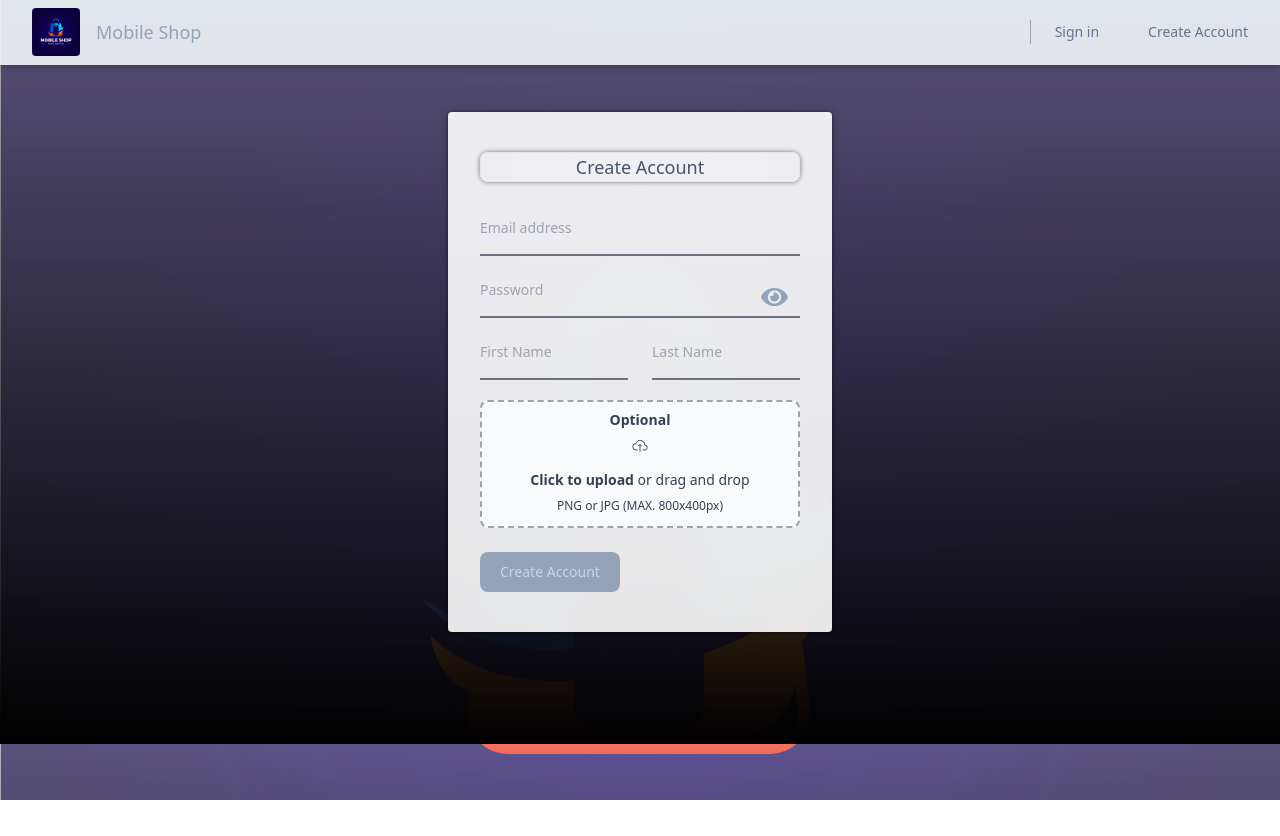
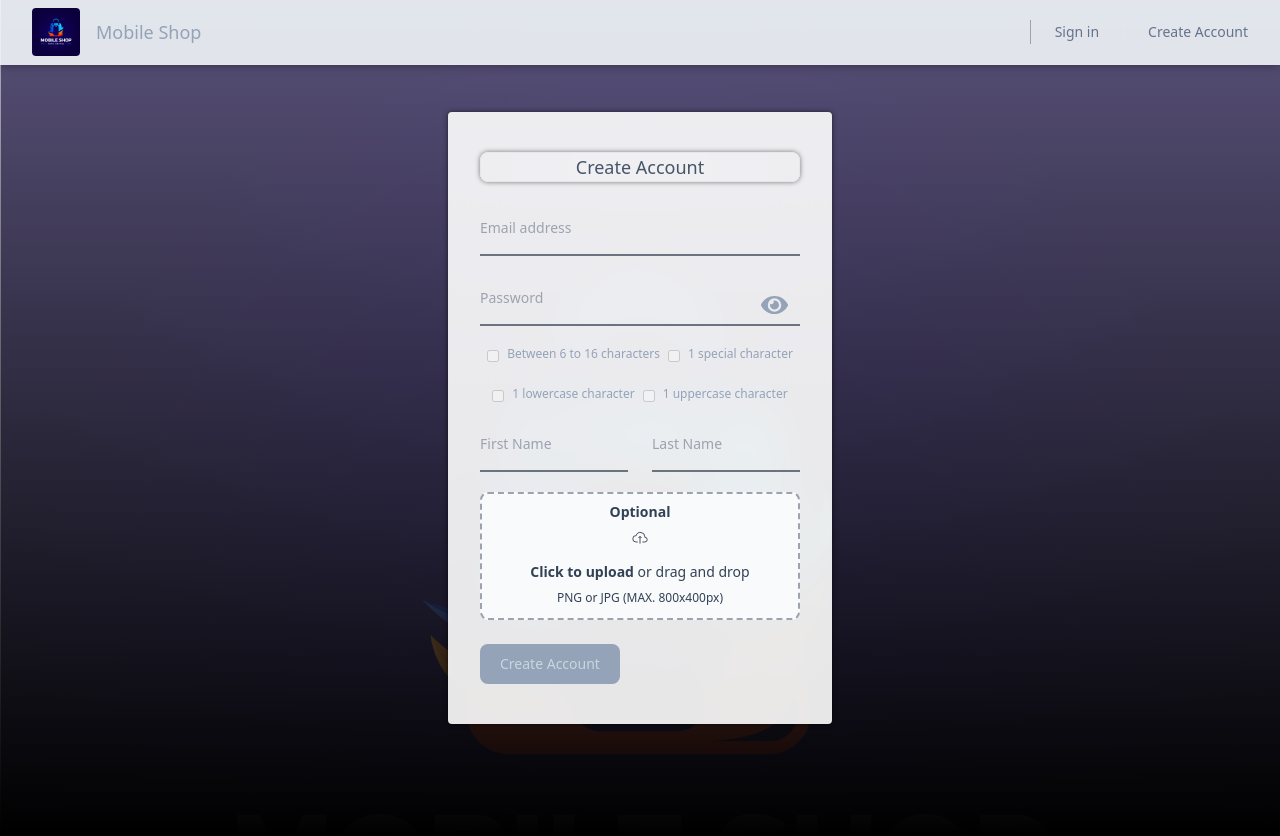
Before and after one commit to RaiderAlf/e-commerceFakeApi, a React (Vite) app: page /create in a window 1280 px wide. Before the commit the page ends 800 px from the top, so only its background shows below. Built offline with nearby package versions, Linux system fonts and the light colour scheme; no server answers.

Commit message:
Add form validator

```diff
--- a/package.json
+++ b/package.json
@@ -4,7 +4,7 @@
   "version": "0.0.0",
   "type": "module",
   "scripts": {
-    "dev": "vite",
+    "dev": "vite --host",
     "build": "vite build",
     "lint": "eslint . --ext js,jsx --report-unused-disable-directives --max-warnings 0",
     "preview": "vite preview"
@@ -21,7 +21,8 @@
     "react-redux": "^8.1.3",
     "react-router-dom": "^6.19.0",
     "redux": "^4.2.1",
-    "redux-thunk": "^2.4.2"
+    "redux-thunk": "^2.4.2",
+    "validate": "^5.2.0"
   },
   "devDependencies": {
     "@types/react": "^18.2.15",
--- a/src/components/createAccount.jsx
+++ b/src/components/createAccount.jsx
@@ -103,6 +103,26 @@ const CreateAccount = () => {
             ...inputForm,
             [e.target.name]: e.target.value
         })
+    }
+
+    const regexMinMaxCharacters = (pass) => {
+        let re = /^.{6,16}$/
+        return re.test(String(pass));
+    }
+
+    const regexSpecialChar = (pass) => {
+        let re = /(?=.*[.,_!@#$%^&*])/
+        return re.test(pass)
+    }
+
+    const regexLowerCase = (pass) => {
+        let re = /(?=.*[a-z])/
+        return re.test(pass)
+    }
+
+    const regexUpperCase = (pass) => {
+        let re = /(?=.*[A-Z])/
+        return re.test(pass)
     }
 
     return (
@@ -228,12 +248,16 @@ const CreateAccount = () => {
                 <h1 className="text-slate-600 text-lg border text-center font-medium my-8 backdrop-blur-3xl rounded-lg [box-shadow:_0_0_5px_rgb(0_0_0_/_50%)]">
                     Create Account
                 </h1>
-                <div className="relative z-0 w-full mb-5 group">
+                <div className="relative z-0 w-full mb-7 group">
                     <input type="email" onChange={e => handlerForm(e)} value={inputForm.email} name="email" id="floating_email" className="block py-2.5 px-0 w-full text-sm text-gray-900 bg-transparent border-0 border-b-2 border-gray-500 appearance-none focus:outline-none focus:ring-0 focus:border-slate-600 peer" placeholder=" " required />
-                    <label htmlFor="email" className="peer-focus:font-medium absolute text-sm text-gray-400 duration-300 transform -translate-y-6 scale-75 top-1 -z-10 origin-[0] peer-focus:start-0 rtl:peer-focus:translate-x-1/4 rtl:peer-focus:left-auto peer-focus:text-slate-800 peer-placeholder-shown:scale-100 peer-placeholder-shown:translate-y-0 peer-focus:scale-75 peer-focus:-translate-y-6">Email address</label>
+                    <label htmlFor="email" className="peer-focus:font-medium absolute text-sm text-gray-400 duration-300 transform -translate-y-4 scale-75 top-1 -z-10 origin-[0] peer-focus:start-0 rtl:peer-focus:translate-x-1/4 rtl:peer-focus:left-auto peer-focus:text-slate-800 peer-placeholder-shown:scale-100 peer-placeholder-shown:translate-y-0 peer-focus:scale-75 peer-focus:-translate-y-4">Email address</label>
                 </div>
+
                 <div className="relative z-0 w-full mb-5 group">
                     <input type={seePass ? "text" : "password"} onChange={e => handlerForm(e)} value={inputForm.password} name="password" id="floating_password" className="block py-2.5 px-0 w-full text-sm text-gray-900 bg-transparent border-0 border-b-2 border-gray-500 appearance-none focus:outline-none focus:ring-0 focus:border-slate-600 peer" placeholder=" " required />
+
+
+
                     <div className="absolute inset-y-0 right-0 pr-3 flex items-center text-sm leading-5">
 
                         {
@@ -255,16 +279,99 @@ const CreateAccount = () => {
                         }
 
                     </div>
-                    <label htmlFor="password" className="peer-focus:font-medium absolute text-sm text-gray-400 duration-300 transform -translate-y-6 scale-75 top-1 -z-10 origin-[0] peer-focus:start-0 rtl:peer-focus:translate-x-1/4 peer-focus:text-slate-800 peer-placeholder-shown:scale-100 peer-placeholder-shown:translate-y-0 peer-focus:scale-75 peer-focus:-translate-y-6">Password</label>
+
+
+                    <label htmlFor="password" className="peer-focus:font-medium absolute text-sm text-gray-400 duration-300 transform -translate-y-4 scale-75 top-1 -z-10 origin-[0] peer-focus:start-0 rtl:peer-focus:translate-x-1/4 peer-focus:text-slate-800 peer-placeholder-shown:scale-100 peer-placeholder-shown:translate-y-0 peer-focus:scale-75 peer-focus:-translate-y-4">Password</label>
                 </div>
+
+                <div className="flex flex-col justify-between items-center mb-1">
+                    <div className="flex items-start mb-5 gap-2">
+                        {!regexMinMaxCharacters(inputForm.password) ? (
+                            <>
+                                <div className="flex items-center h-5">
+                                    <input disabled checked={false} id="remember" type="checkbox" className="w-3 h-3 border border-slate-100 rounded bg-gray-50 focus:ring-3 focus:ring-slate-300" />
+                                </div>
+                                <label htmlFor="remember" className="text-xs font-medium text-slate-400">Between 6 to 16 characters</label>
+                            </>
+                        )
+                            :
+                            (<>
+                                <div className="flex items-center h-5">
+                                    <input disabled checked={true} id="remember" type="checkbox" className="w-3 h-3 border border-slate-100 rounded bg-gray-50 focus:ring-3 focus:ring-slate-300" />
+                                </div>
+                                <label htmlFor="remember" className="text-xs font-medium text-slate-400">Between 6 to 16 characters</label>
+                            </>
+                            )
+                        }
+                        {
+                            !regexSpecialChar(inputForm.password) ? (
+
+                                <>
+                                    <div className="flex items-center h-5">
+                                        <input disabled checked={false} id="remember" type="checkbox" className="w-3 h-3 border border-slate-100 rounded bg-gray-50 focus:ring-3 focus:ring-slate-300" />
+                                    </div>
+                                    <label htmlFor="remember" className="text-xs font-medium text-slate-400">1 special character</label>
+                                </>
+                            ) : (
+                                <>
+                                    <div className="flex items-center h-5">
+                                        <input disabled checked={true} id="remember" type="checkbox" className="w-3 h-3 border border-slate-100 rounded bg-gray-50 focus:ring-3 focus:ring-slate-300" />
+                                    </div>
+                                    <label htmlFor="remember" className="text-xs font-medium text-slate-400">1 special character</label>
+                                </>
+                            )
+                        }
+                    </div>
+                    <div className="flex items-start mb-5 gap-2">
+                        {
+                            !regexLowerCase(inputForm.password) ? (
+
+                                <>
+                                    <div className="flex items-center h-5">
+                                        <input disabled checked={false} id="remember" type="checkbox" className="w-3 h-3 border border-slate-100 rounded bg-gray-50 focus:ring-3 focus:ring-slate-300" />
+                                    </div>
+                                    <label htmlFor="remember" className="text-xs font-medium text-slate-400">1 lowercase character</label>
+                                </>
+                            ) : (
+                                <>
+                                    <div className="flex items-center h-5">
+                                        <input disabled checked={true} id="remember" type="checkbox" className="w-3 h-3 border border-slate-100 rounded bg-gray-50 focus:ring-3 focus:ring-slate-300" />
+                                    </div>
+                                    <label htmlFor="remember" className="text-xs font-medium text-slate-400">1 lowercase character</label>
+                                </>
+                            )
+                        }
+                        {
+                            !regexUpperCase(inputForm.password) ? (
+                                <>
+                                    <div className="flex items-center h-5">
+                                        <input disabled checked={false} id="remember" type="checkbox" className="w-3 h-3 border border-slate-100 rounded bg-gray-50 focus:ring-3 focus:ring-slate-300" />
+                                    </div>
+                                    <label htmlFor="remember" className="text-xs font-medium text-slate-400">1 uppercase character</label>
+                                </>
+                            ) : (
+                                <>
+                                    <div className="flex items-center h-5">
+                                        <input disabled checked={true} id="remember" type="checkbox" className="w-3 h-3 border border-slate-100 rounded bg-gray-50 focus:ring-3 focus:ring-slate-300" />
+                                    </div>
+                                    <label htmlFor="remember" className="text-xs font-medium text-slate-400">1 uppercase character</label>
+                                </>
+                            )
+                        }
+
+                    </div>
+
+                </div>
+
+
                 <div className="grid md:grid-cols-2 md:gap-6">
                     <div className="relative z-0 w-full mb-5 group">
                         <input type="text" onChange={e => handlerForm(e)} value={inputForm.firstname} name="firstname" id="floating_first_name" className="block py-2.5 px-0 w-full text-sm text-gray-900 bg-transparent border-0 border-b-2 border-gray-500 appearance-none focus:outline-none focus:ring-0 focus:border-slate-600 peer" placeholder=" " required />
-                        <label htmlFor="firstname" className="peer-focus:font-medium absolute text-sm text-gray-400 duration-300 transform -translate-y-6 scale-75 top-1 -z-10 origin-[0] peer-focus:start-0 rtl:peer-focus:translate-x-1/4 peer-focus:text-slate-800 peer-placeholder-shown:scale-100 peer-placeholder-shown:translate-y-0 peer-focus:scale-75 peer-focus:-translate-y-6">First Name</label>
+                        <label htmlFor="firstname" className="peer-focus:font-medium absolute text-sm text-gray-400 duration-300 transform -translate-y-4 scale-75 top-1 -z-10 origin-[0] peer-focus:start-0 rtl:peer-focus:translate-x-1/4 peer-focus:text-slate-800 peer-placeholder-shown:scale-100 peer-placeholder-shown:translate-y-0 peer-focus:scale-75 peer-focus:-translate-y-4">First Name</label>
                     </div>
                     <div className="relative z-0 w-full mb-5 group">
                         <input type="text" onChange={e => handlerForm(e)} value={inputForm.lastname} name="lastname" id="floating_last_name" className="block py-2.5 px-0 w-full text-sm text-gray-900 bg-transparent border-0 border-b-2 border-gray-500 appearance-none focus:outline-none focus:ring-0 focus:border-slate-600 peer" placeholder=" " required />
-                        <label htmlFor="lastname" className="peer-focus:font-medium absolute text-sm text-gray-400 duration-300 transform -translate-y-6 scale-75 top-1 -z-10 origin-[0] peer-focus:start-0 rtl:peer-focus:translate-x-1/4 peer-focus:text-slate-800 peer-placeholder-shown:scale-100 peer-placeholder-shown:translate-y-0 peer-focus:scale-75 peer-focus:-translate-y-6">Last Name</label>
+                        <label htmlFor="lastname" className="peer-focus:font-medium absolute text-sm text-gray-400 duration-300 transform -translate-y-4 scale-75 top-1 -z-10 origin-[0] peer-focus:start-0 rtl:peer-focus:translate-x-1/4 peer-focus:text-slate-800 peer-placeholder-shown:scale-100 peer-placeholder-shown:translate-y-0 peer-focus:scale-75 peer-focus:-translate-y-4">Last Name</label>
                     </div>
                 </div>
 
```
Also changed, not shown: src/components/signin.jsx (+4 -3 lines), 1 other file (tests, documents, lock files or other folders).
